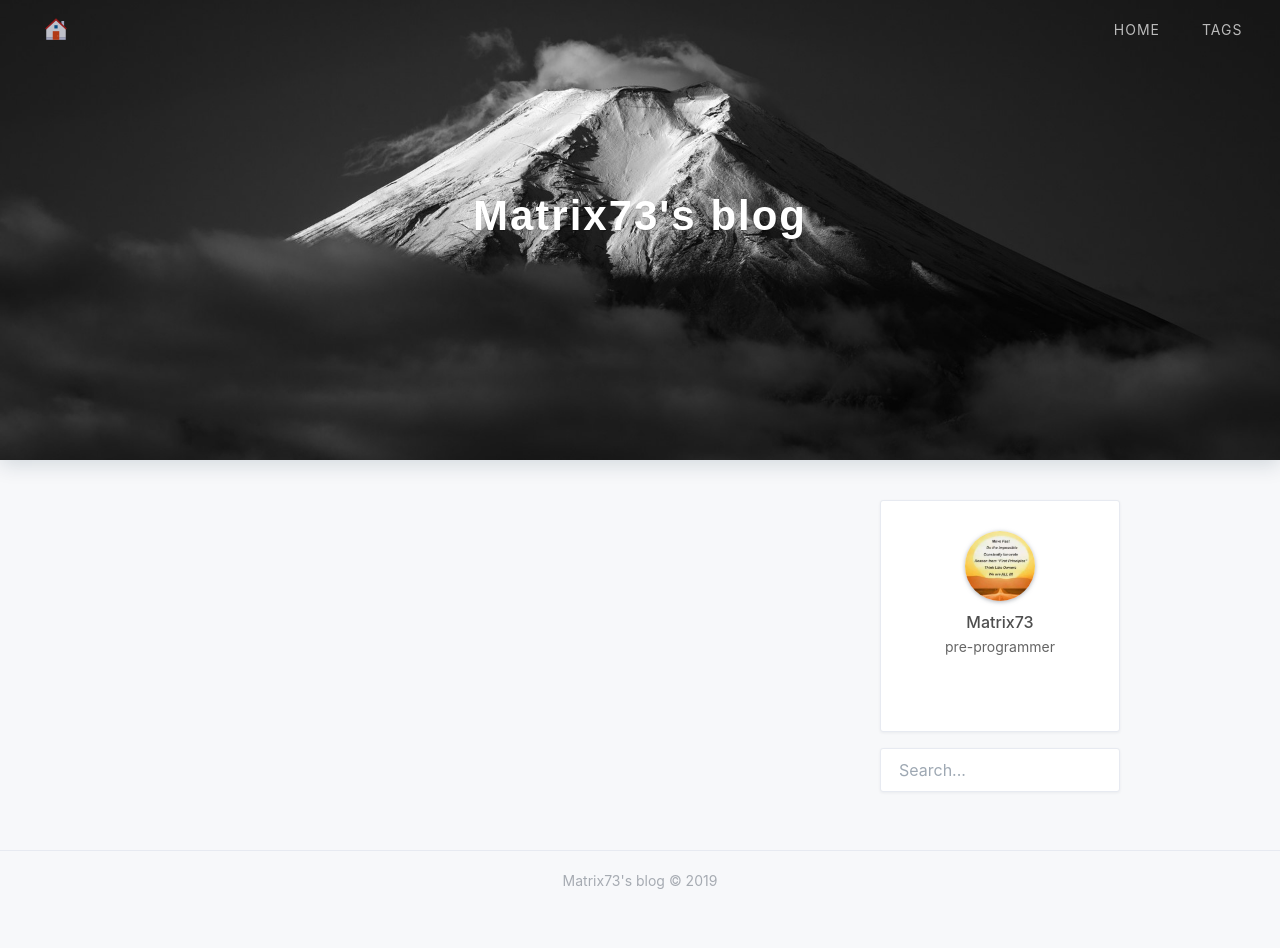
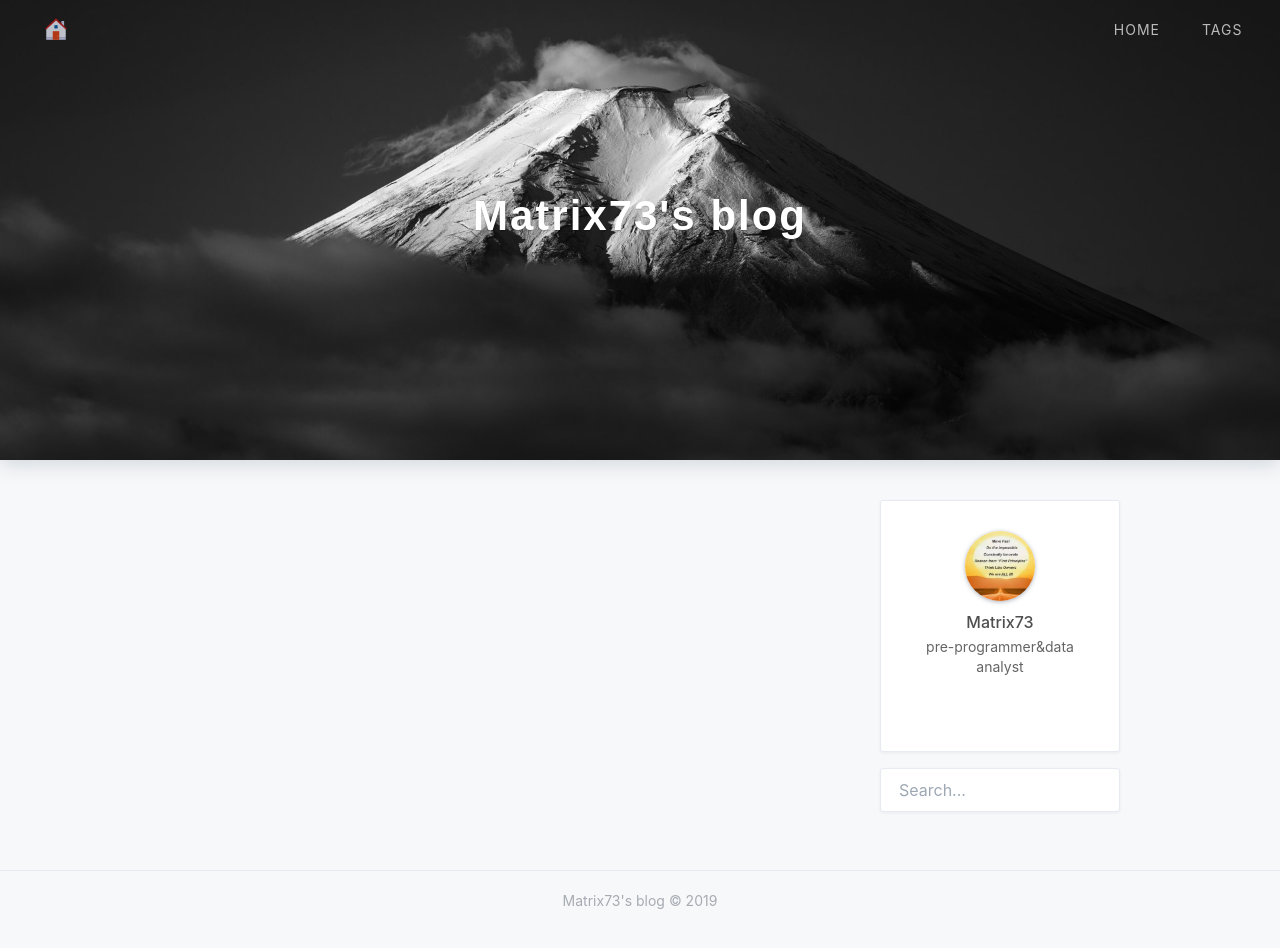
Before and after one commit to IrelandSpider/IrelandSpider.github.deprecate, a Jekyll site: the page built from index.html, in a window 1280 px wide and 951 px high. Shown: the top 948 px of the window. Built offline with Jekyll 4.4.1, drawn with Linux system fonts in a browser that asks for light colours; nearby versions of some CDN libraries; the list of posts is cut into pages by our own code; a style sheet for code colours, icons or effects is not loaded.

Commit message:
change the blog config

```diff
--- a/_config.yml
+++ b/_config.yml
@@ -26,7 +26,7 @@ footer:
 # Author 配置博主信息
 author: 'Matrix73'
 nickname: 'Matrix73'
-bio: 'pre-programmer'
+bio: 'pre-programmer&data analyst'
 avatar: '/assets/img/profile.jpg'
 
 # Search
```
